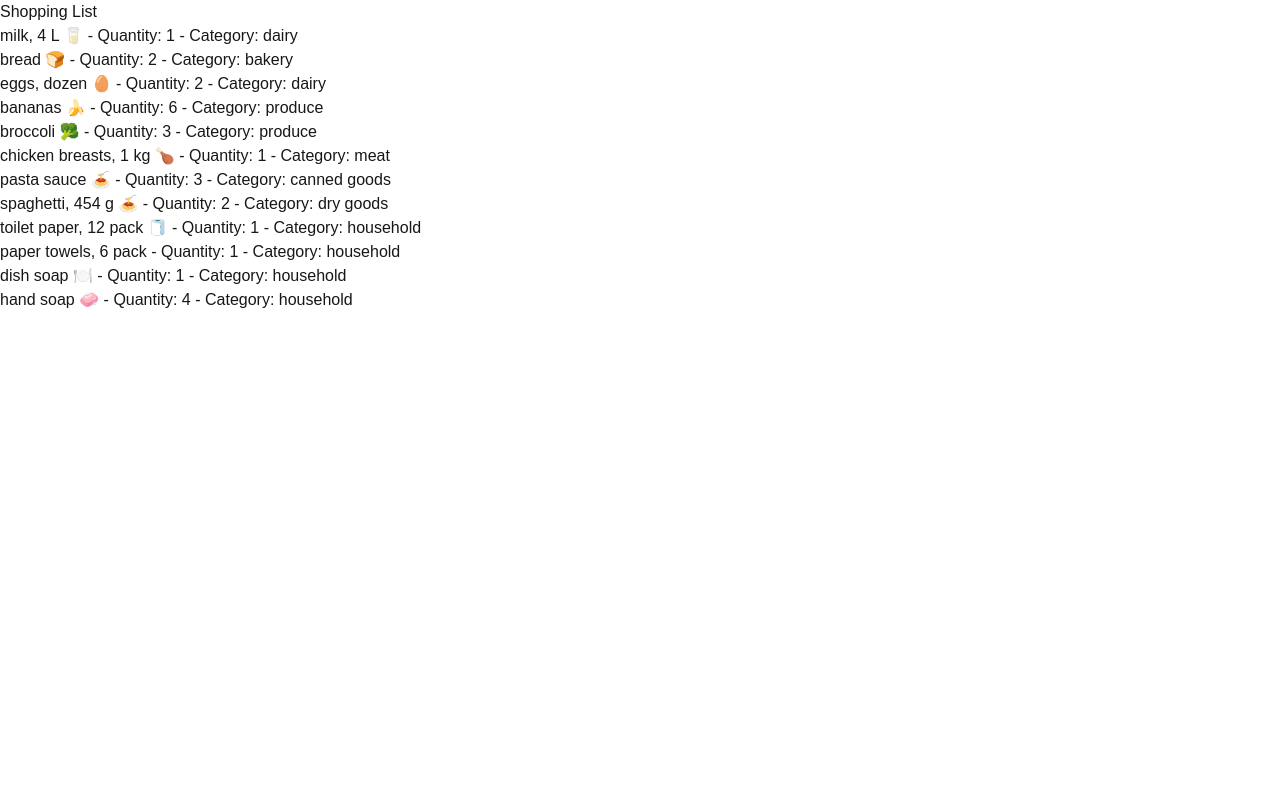
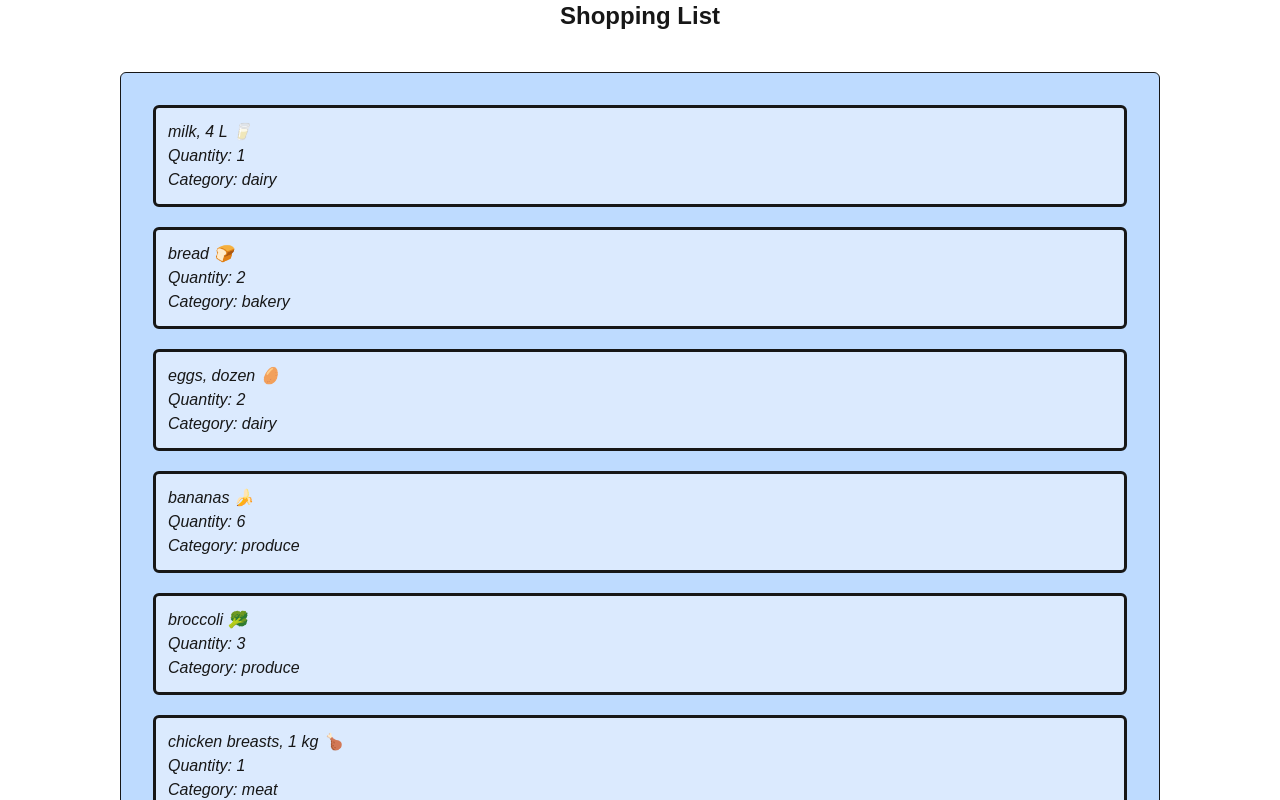
Before and after one commit to Suhavi13/cprg306-assignments, a Next.js app: page /week-4 in a window 1280 px wide. Shown: the top 800 px of the page. Built offline with nearby package versions, Linux system fonts and the light colour scheme.

Commit message:
add styling

```diff
--- a/app/page.js
+++ b/app/page.js
@@ -3,15 +3,21 @@ import Link from "next/link";
 export default function Home() {
   return (
     <main>
-      <h1>CPRG 306: Web Development 2 - Assignments</h1>
-
-      <p>
-        <Link href="/week-2">Go to Week 2 Assignment</Link>
-        <Link href="/week-3">Go to Week 3 Assignment</Link>
-        <Link href="/week-4">Go to Week 4 Assignment</Link>
+      <h1 className="text-2xl text-center font-bold">CPRG 306: Web Development 2 - Assignments</h1>
 
 
-      </p>
+        <ul className="mx-30 my-10 border p-3 rounded-md bg-amber-200">
+          <li className="mx-10 my-5 border p-3 rounded-md bg-amber-100">
+            <Link href="/week-2">Go to Week 2 Assignment</Link>
+          </li>
+          <li className="mx-10 my-5 border p-3 rounded-md bg-amber-100">
+            <Link href="/week-3">Go to Week 3 Assignment</Link>
+          </li>
+          <li className="mx-10 my-5 border p-3 rounded-md bg-amber-100">
+            <Link href="/week-4">Go to Week 4 Assignment</Link>
+          </li>
+        </ul>
+
     </main>
   )
 }
--- a/app/week-4/item-list.js
+++ b/app/week-4/item-list.js
@@ -2,7 +2,7 @@ import Item from './item';
 import items from './items.json';
 export default function ItemList(){
     return(
-        <ul>
+        <ul className="mx-30 my-10 border p-3 rounded-md bg-blue-200">
             {items.map((item) => (
                 <Item
                     key={item.id}
--- a/app/week-4/item.js
+++ b/app/week-4/item.js
@@ -1,7 +1,9 @@
 export default function Item({ name, quantity, category }) {
     return (
-      <li>
-        {name} - Quantity: {quantity} - Category: {category}
+      <li className="mx-5 my-5 border-3 p-3 rounded-md bg-blue-100 ">
+        <p className="italic">{name}</p>
+        <p className="italic">Quantity: {quantity}</p>
+        <p className="italic">Category: {category}</p>
       </li>
     );
   }
--- a/app/week-4/page.js
+++ b/app/week-4/page.js
@@ -4,7 +4,7 @@ export default function Page(){
     return(
         <main>
             <div>
-                <h1>Shopping List</h1>
+                <h1 className="text-center text-2xl font-bold ">Shopping List</h1>
                 <ItemList />
             </div>
         </main>
```
